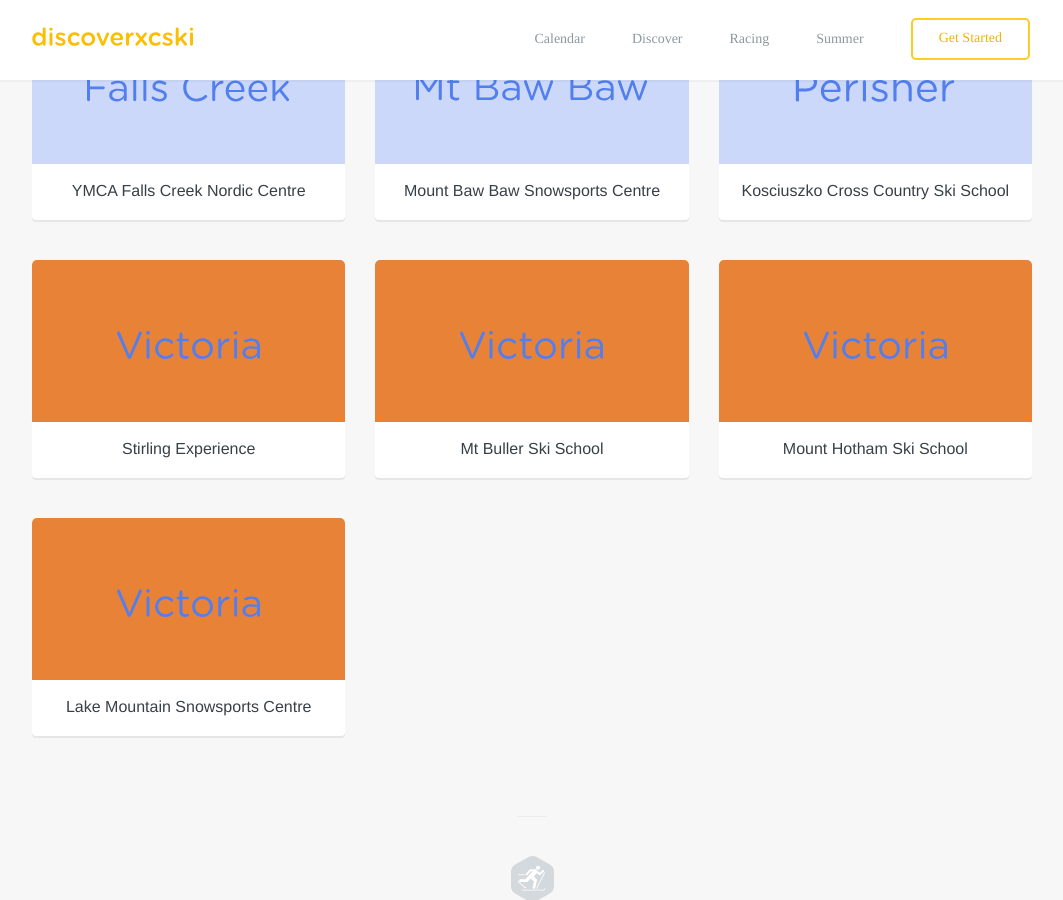
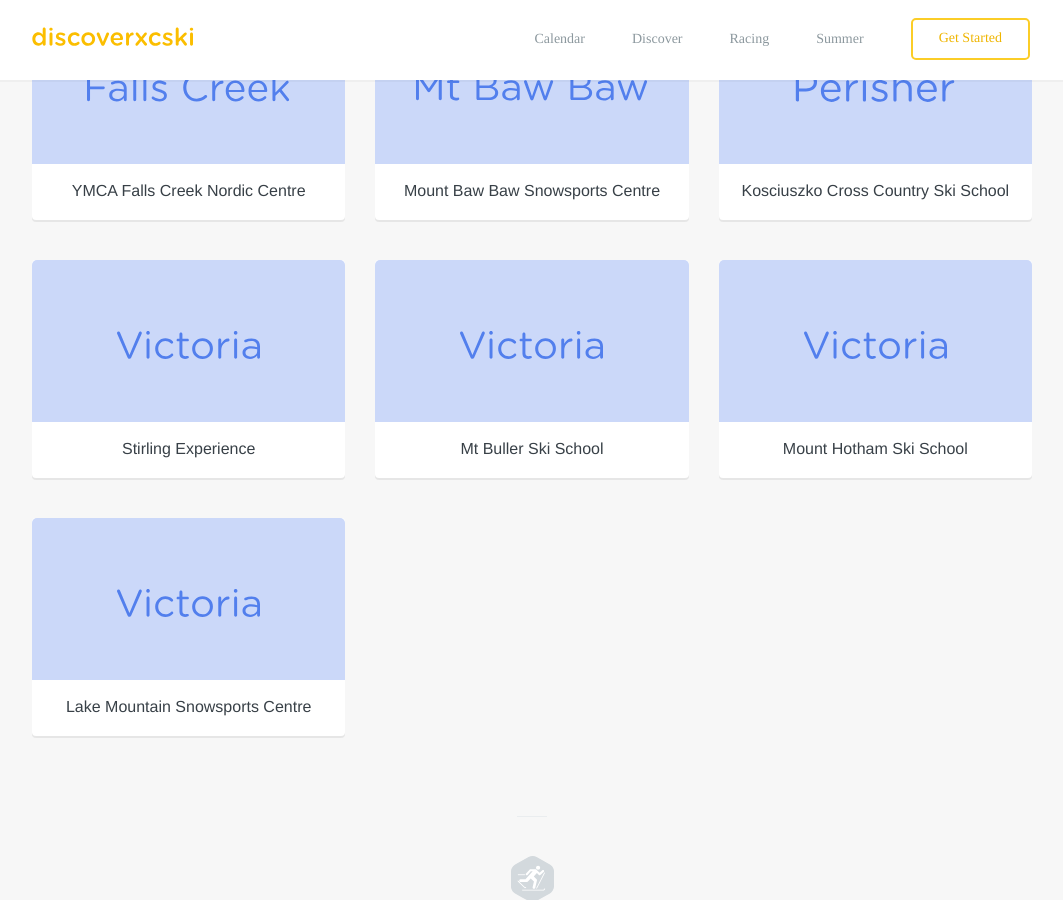
Before and after one commit to robcatto/robcatto.github.io, a Jekyll site: the page built from get-started/find-a-xc-ski-school/index.html, in a window 1280 px wide and 900 px high, scrolled down 567 px. Shown: the whole window, without its empty margins (108-1171 px from the left). Built offline with Jekyll 4.4.1, drawn with Linux system fonts in a browser that asks for light colours; some web fonts are replaced; Markdown is read by kramdown in place of the engine named in the settings.

Commit message:
Update index.html

```diff
--- a/get-started/find-a-xc-ski-school/index.html
+++ b/get-started/find-a-xc-ski-school/index.html
@@ -143,7 +143,7 @@ layout: default
 
                          <div class="column three topic-filter">
                             <a href="http://www.mtstirling.com.au/ski.php" target="_blank">
-                                    <div class="topic-filter-cover" style="   background: #E78237;
+                                    <div class="topic-filter-cover" style="   background: #CBD8F9;
     height: 162px;
     /* margin-top: 40px; */
     background-size: cover;
@@ -174,7 +174,7 @@ layout: default
 
      <div class="column three topic-filter">
                             <a href="http://www.mtbuller.com.au/Winter/" target="_blank">
-                                    <div class="topic-filter-cover" style="   background: #E78237;
+                                    <div class="topic-filter-cover" style="   background: #CBD8F9;
     height: 162px;
     /* margin-top: 40px; */
     background-size: cover;
@@ -205,7 +205,7 @@ layout: default
 
                           <div class="column three topic-filter">
                             <a href="http://www.mthotham.com.au/events-activities/winter-activities/xc-biathlon/" target="_blank">
-                                    <div class="topic-filter-cover" style="   background: #E78237;
+                                    <div class="topic-filter-cover" style="   background: #CBD8F9;
     height: 162px;
     /* margin-top: 40px; */
     background-size: cover;
@@ -236,7 +236,7 @@ layout: default
 
                           <div class="column three topic-filter">
                             <a href="http://www.lakemountainresort.com.au/" target="_blank">
-                                    <div class="topic-filter-cover" style="   background: #E78237;
+                                    <div class="topic-filter-cover" style="   background: #CBD8F9;
     height: 162px;
     /* margin-top: 40px; */
     background-size: cover;
```
